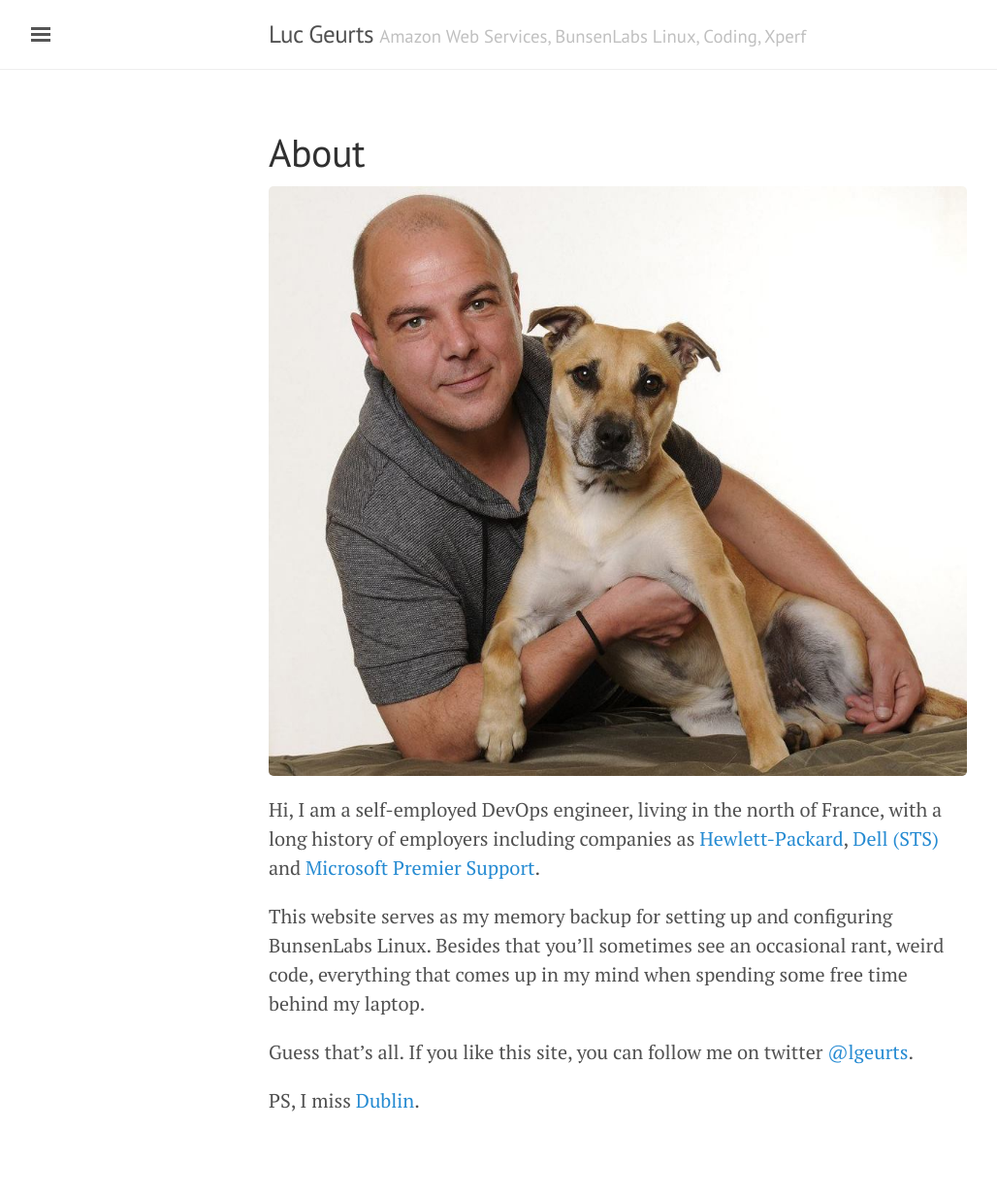
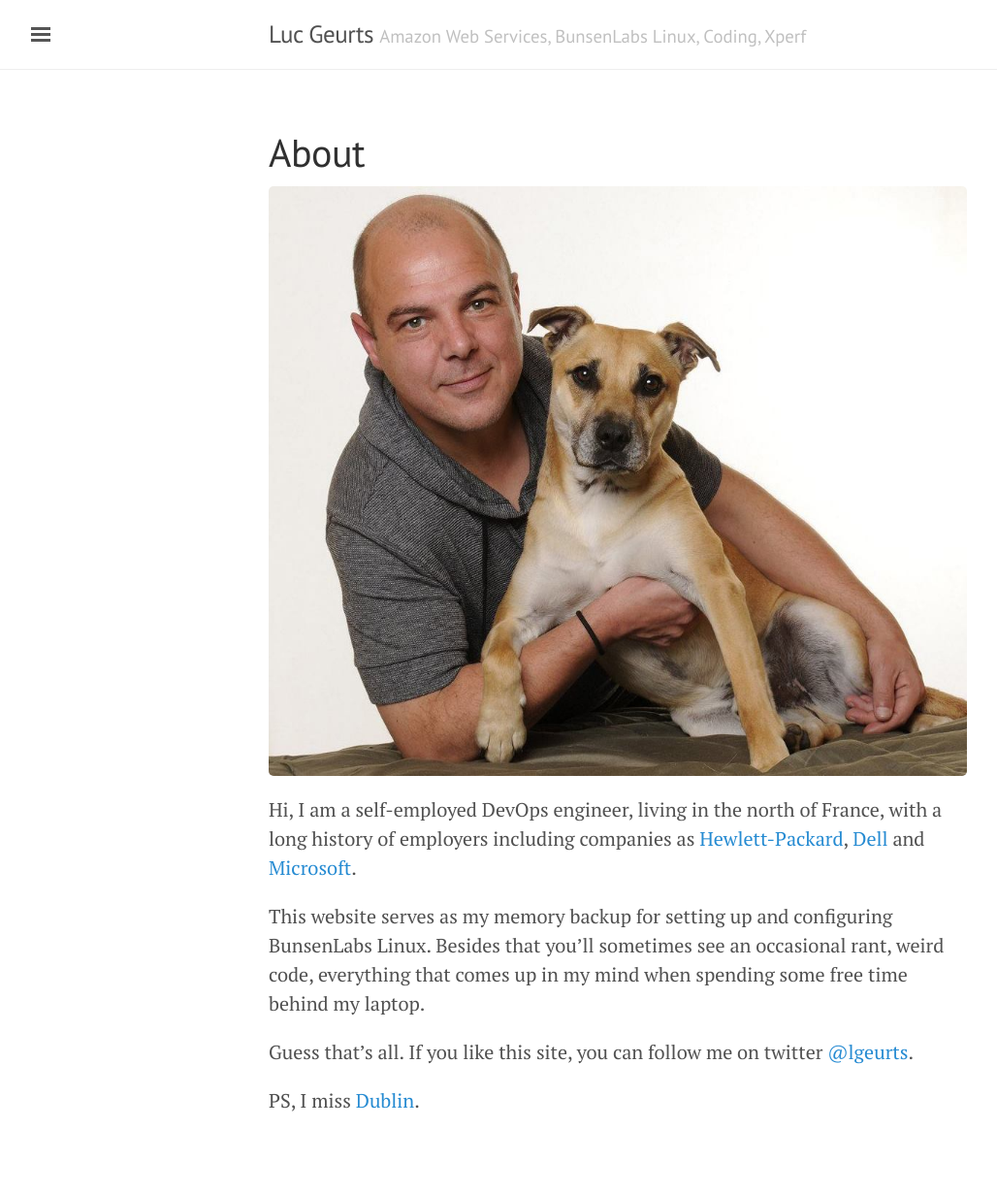
Before and after one commit to lgeurts/lgeurts.github.io, a Jekyll site: the page built from about.md, in a window 1280 px wide. Shown: the whole page at 97% size, without its empty margins (3-1031 px from the left). Built offline with Jekyll 4.4.1, drawn with Linux system fonts in a browser that asks for light colours.

Commit message:
Update about.md

```diff
--- a/about.md
+++ b/about.md
@@ -5,7 +5,7 @@
 
 ![Here I am with my dog Tigger.](/assets/portrait.jpg)
 
-Hi, I am a self-employed DevOps engineer, living in the north of France,  with a long history of employers including companies as [Hewlett-Packard](http://https://www.hpe.com/ie/en/home.html), [Dell (STS)](http://www.dell.com/learn/us/en/04/premier?c=us&l=en) and [Microsoft Premier Support](https://support.microsoft.com/en-us/premier).
+Hi, I am a self-employed DevOps engineer, living in the north of France,  with a long history of employers including companies as [Hewlett-Packard](http://https://www.hpe.com/ie/en/home.html), [Dell](http://www.dell.com/learn/us/en/04/premier?c=us&l=en) and [Microsoft](https://support.microsoft.com/en-us/premier).
 
 This website serves as my memory backup for setting up and configuring BunsenLabs Linux. Besides that you'll sometimes see an occasional rant, weird code, everything that comes up in my mind when spending some free time behind my laptop.
 
```
